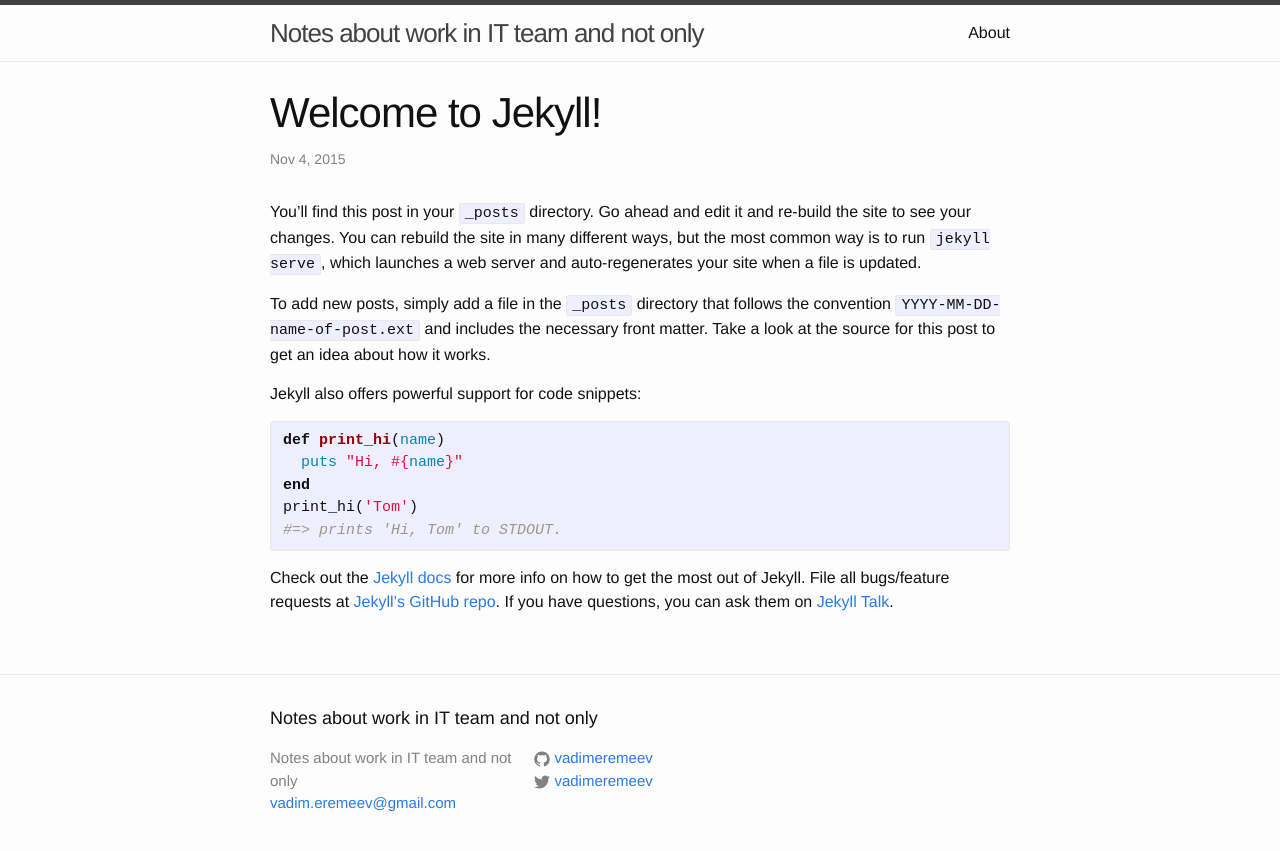
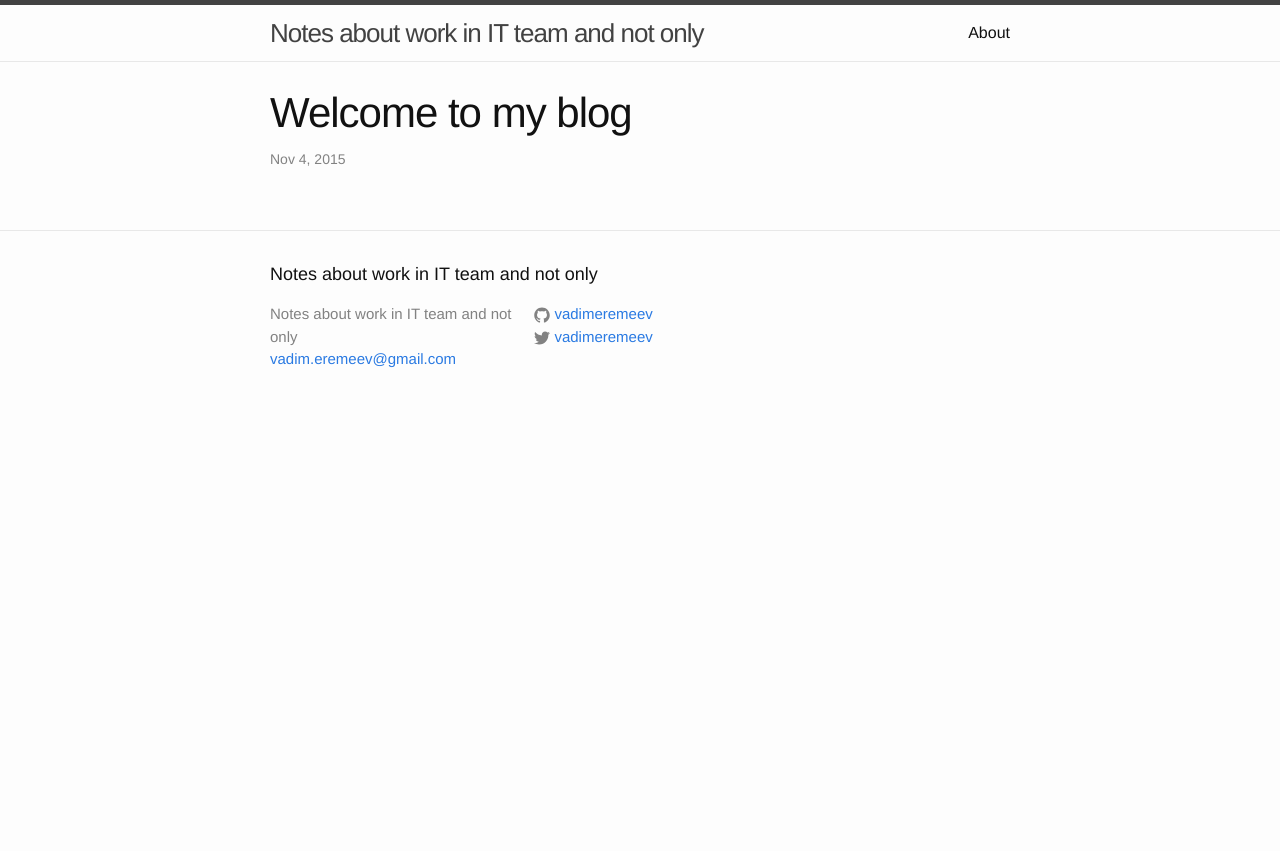
Before and after one commit to vadimeremeev/vadimeremeev.github.io, a Jekyll site: the page built from _posts/2015-11-04-welcome-to-jekyll.markdown, in a window 1280 px wide. Shown: the top 851 px of the page. Built offline with Jekyll 4.4.1, drawn with Linux system fonts in a browser that asks for light colours.

Commit message:
first post

```diff
--- a/_posts/2015-11-04-welcome-to-jekyll.markdown
+++ b/_posts/2015-11-04-welcome-to-jekyll.markdown
@@ -1,25 +1,6 @@
 ---
 layout: post
-title:  "Welcome to Jekyll!"
+title:  "Welcome to my blog"
 date:   2015-11-04 15:58:12 +0800
 categories: jekyll update
 ---
-You’ll find this post in your `_posts` directory. Go ahead and edit it and re-build the site to see your changes. You can rebuild the site in many different ways, but the most common way is to run `jekyll serve`, which launches a web server and auto-regenerates your site when a file is updated.
-
-To add new posts, simply add a file in the `_posts` directory that follows the convention `YYYY-MM-DD-name-of-post.ext` and includes the necessary front matter. Take a look at the source for this post to get an idea about how it works.
-
-Jekyll also offers powerful support for code snippets:
-
-{% highlight ruby %}
-def print_hi(name)
-  puts "Hi, #{name}"
-end
-print_hi('Tom')
-#=> prints 'Hi, Tom' to STDOUT.
-{% endhighlight %}
-
-Check out the [Jekyll docs][jekyll-docs] for more info on how to get the most out of Jekyll. File all bugs/feature requests at [Jekyll’s GitHub repo][jekyll-gh]. If you have questions, you can ask them on [Jekyll Talk][jekyll-talk].
-
-[jekyll-docs]: http://jekyllrb.com/docs/home
-[jekyll-gh]:   https://github.com/jekyll/jekyll
-[jekyll-talk]: https://talk.jekyllrb.com/
```
